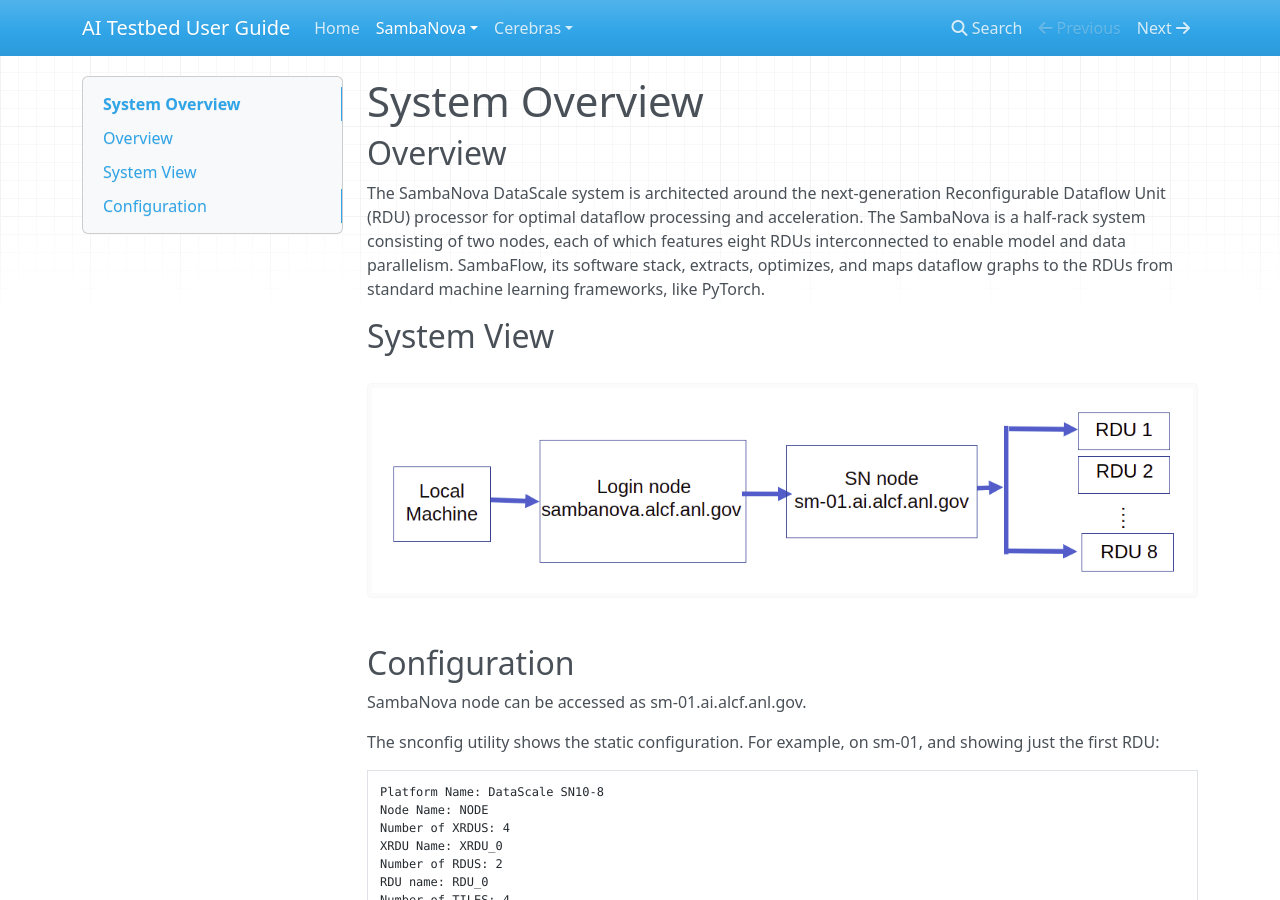
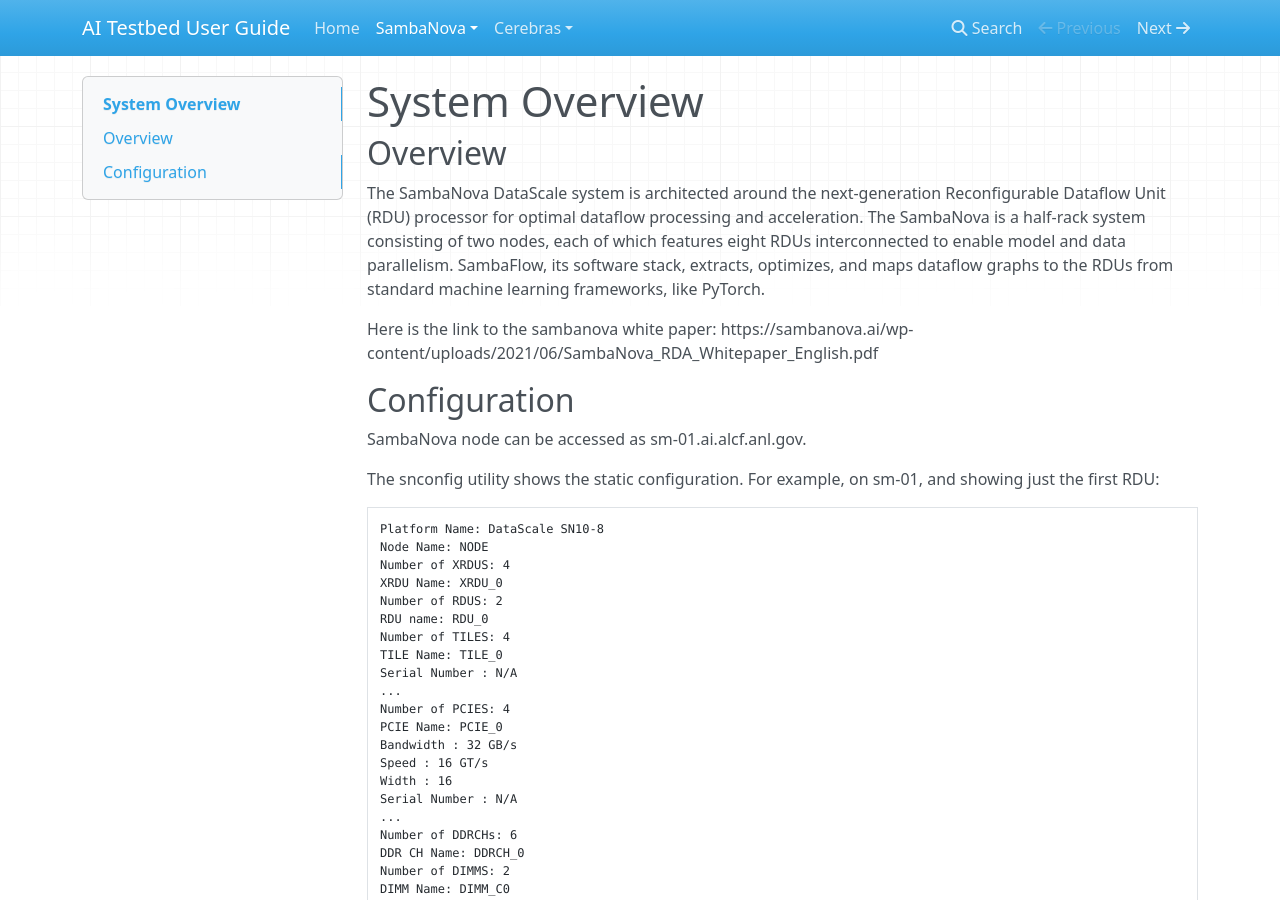
Before and after one commit to argonne-lcf/ai-testbed-userdocs, an MkDocs documentation site: the page built from docs/sambanova/System-Overview.md, in a window 1280 px wide and 900 px high. Built offline with MkDocs 1.6.1, drawn with Linux system fonts in a browser that asks for light colours; nearby versions of some CDN libraries.

Commit message:
Update System-Overview.md

```diff
--- a/docs/sambanova/System-Overview.md
+++ b/docs/sambanova/System-Overview.md
@@ -4,9 +4,7 @@
 
 The SambaNova DataScale system is architected around the next-generation Reconfigurable Dataflow Unit (RDU) processor for optimal dataflow processing and acceleration. The SambaNova is a half-rack system consisting of two nodes, each of which features eight RDUs interconnected to enable model and data parallelism. SambaFlow, its software stack, extracts, optimizes, and maps dataflow graphs to the RDUs from standard machine learning frameworks, like PyTorch.
 
-## System View
-
-![SambaNova System View](Log_in.png "SambaNova System View")
+Here is the link to the sambanova white paper: https://sambanova.ai/wp-content/uploads/2021/06/SambaNova_RDA_Whitepaper_English.pdf
 
 ## Configuration
 
```
